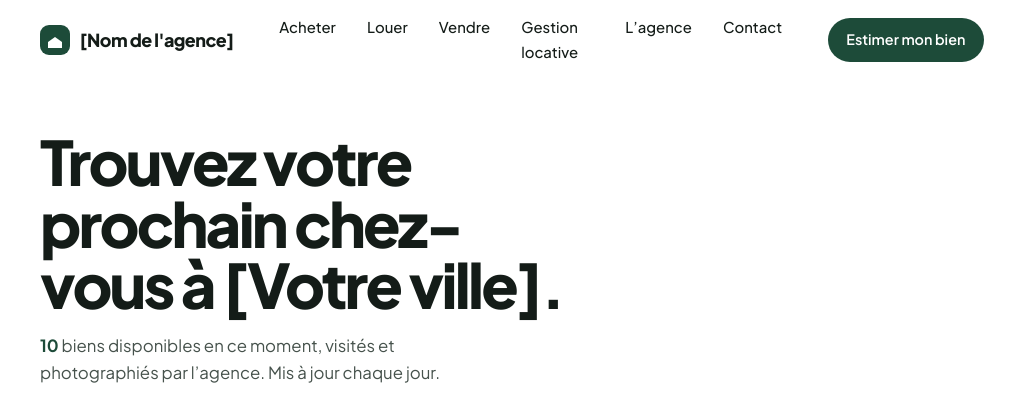
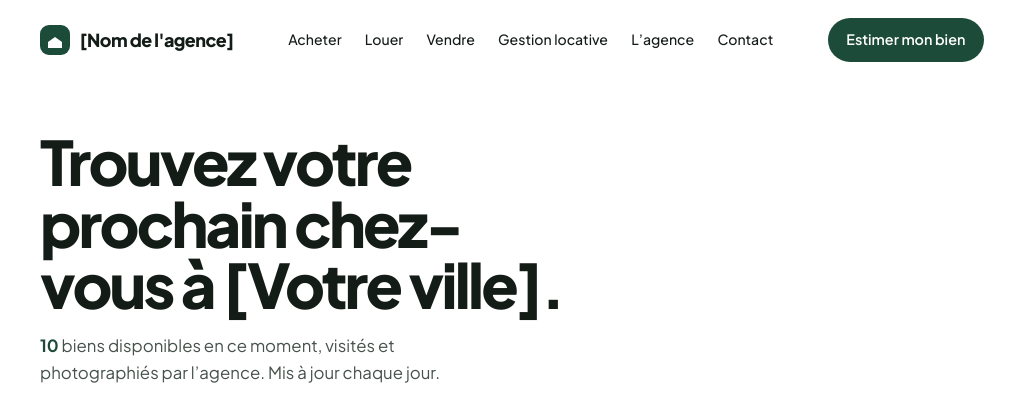
Before and after one commit to suleyyerli/agence-immo-maquettes, a plain HTML site: page site-moderne/index.html in a window 1024 px wide. Shown: the top 397 px of the page. Drawn offline with Linux system fonts and the light colour scheme.

Commit message:
Menu du style moderne sur une ligne en largeur tablette
Co-Authored-By: Claude Opus 5.5 <noreply@anthropic.com>

```diff
--- a/site-moderne/css/style.css
+++ b/site-moderne/css/style.css
@@ -228,6 +228,11 @@ html.menu-ouvert, html.sans-defilement { overflow: hidden; }
 @media (max-width: 1100px) {
   .site-header__tel { display: none; }
 }
+@media (min-width: 1024px) and (max-width: 1180px) {
+  .site-header__inner { gap: 1rem; }
+  .nav__liste a { padding-inline: .6rem; font-size: .88rem; }
+}
+.nav__liste a { white-space: nowrap; }
 
 @media (max-width: 1023px) {
   .burger { display: block; }
```
